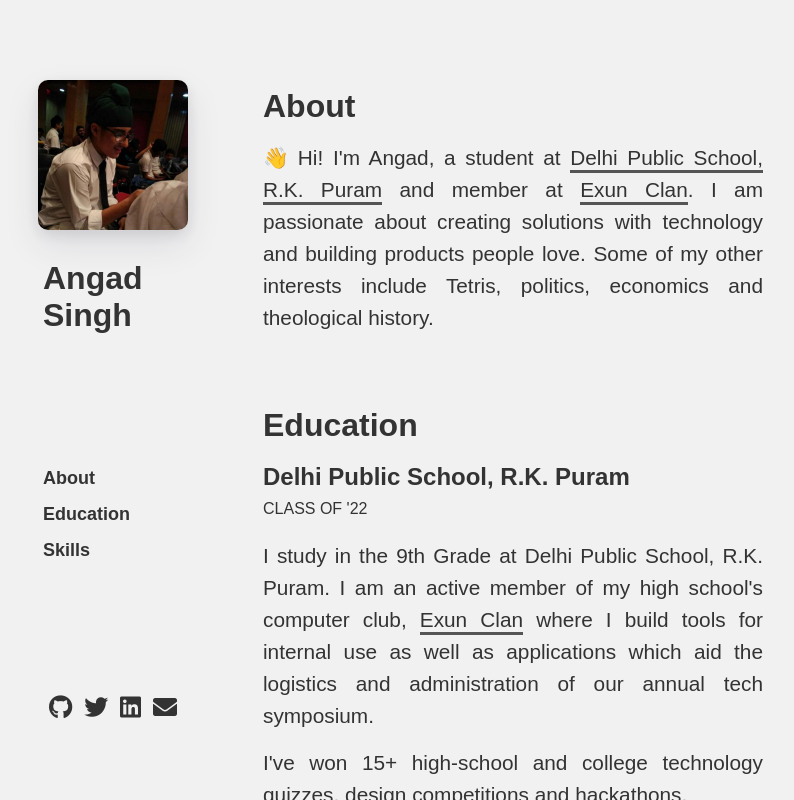
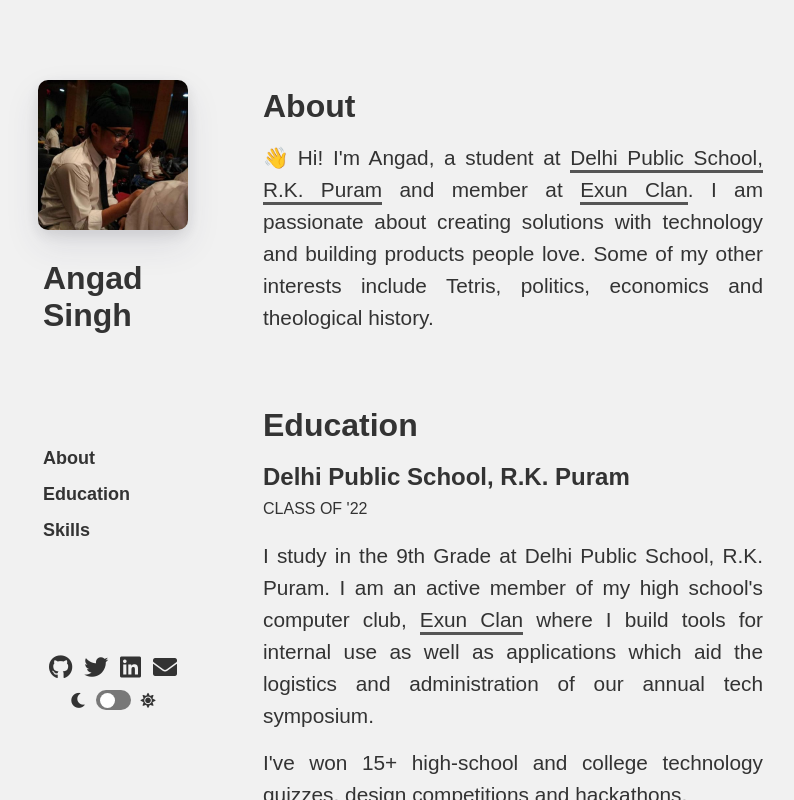
Before and after one commit to dotangad/angad.dev, a React (Create React App) app: page / in a window 1280 px wide. Shown: the whole page, without its empty margins (227-1021 px from the left). Built offline with nearby package versions, Linux system fonts and the light colour scheme; a web font is replaced by a local one.

Commit message:
Add theme toggle

```diff
--- a/public/index.html
+++ b/public/index.html
@@ -26,6 +26,9 @@
 
     <!-- Font Awesome -->
     <link rel="stylesheet" href="https://use.fontawesome.com/releases/v5.6.3/css/all.css" integrity="sha384-UHRtZLI+pbxtHCWp1t77Bi1L4ZtiqrqD80Kn4Z8NTSRyMA2Fd33n5dQ8lWUE00s/" crossorigin="anonymous">
+    <script>
+     window.darkTheme = false
+    </script>
   </head>
   <body>
     <noscript>You need to enable JavaScript to run this app.</noscript>
--- a/src/App.js
+++ b/src/App.js
@@ -6,6 +6,8 @@
 import Content from './components/Content'
 
 class App extends Component {
+  componentWillMount() {}
+
   render() {
     return (
       <div className="App">
--- a/src/components/Content.js
+++ b/src/components/Content.js
@@ -2,6 +2,7 @@
 import styled from 'styled-components'
 
 import { Section, SectionHeader, Link } from './Helpers'
+import ThemeToggle from './ThemeToggle'
 
 const Content = styled.div`
   padding: 50px 30px;
@@ -110,6 +111,7 @@
       marginBottom: '30px'
     }}
   >
+    <ThemeToggle show={false} />
     <div>&copy; Angad Singh 2018</div>
     <div>
       Previous versions of this website are available{' '}
--- a/src/components/Sidebar.js
+++ b/src/components/Sidebar.js
@@ -3,6 +3,7 @@
 
 import Angad from './img/angad.jpeg'
 import config from '../config'
+import ThemeToggle from './ThemeToggle'
 
 const Sidebar = styled.div`
   display: flex;
@@ -98,6 +99,7 @@
           <SocialIcon className={icon.fa} />
         </SocialIconA>
       ))}
+      <ThemeToggle show={true} />
     </SocialIconContainer>
   </Sidebar>
 )
--- /dev/null
+++ b/src/components/ThemeToggle.js
@@ -0,0 +1,62 @@
+import React from 'react'
+import styled from 'styled-components'
+
+const ToggleContainer = styled.div`
+  padding: 10px;
+  display: flex;
+  justify-content: center;
+  align-items: center;
+`
+
+const Icon = styled.i`
+  font-size: 15px;
+`
+
+const Toggle = styled.div`
+  display: inline-block;
+  margin: 0 10px;
+  width: 35px;
+  border-radius: 50px;
+  background: #00000080;
+  height: 20px;
+  position: relative;
+  z-index: 100000;
+  display: flex;
+  align-items: center;
+`
+
+const Switch = styled.div`
+  height: 15px;
+  width: 15px;
+  background: white;
+  border-radius: 100px;
+  margin: 0 4px;
+  padding: 0;
+  transition: transform ease 0.3s;
+  position: relative;
+  z-index: 100001;
+`
+
+export default ({ show }) =>
+  show ? (
+    <ToggleContainer>
+      <Icon className="fas fa-moon" />
+      <Toggle
+        className="toggle"
+        onClick={e => {
+          const switchDiv = e.target.classList.contains('toggle')
+            ? e.target.childNodes[0]
+            : e.target
+          window.darkTheme = !window.darkTheme
+          switchDiv.style.transform == ''
+            ? (switchDiv.style.transform = 'translateX(12px)')
+            : (switchDiv.style.transform = '')
+        }}
+      >
+        <Switch className="switch" />
+      </Toggle>
+      <Icon className="fas fa-sun" />
+    </ToggleContainer>
+  ) : (
+    ''
+  )
```
